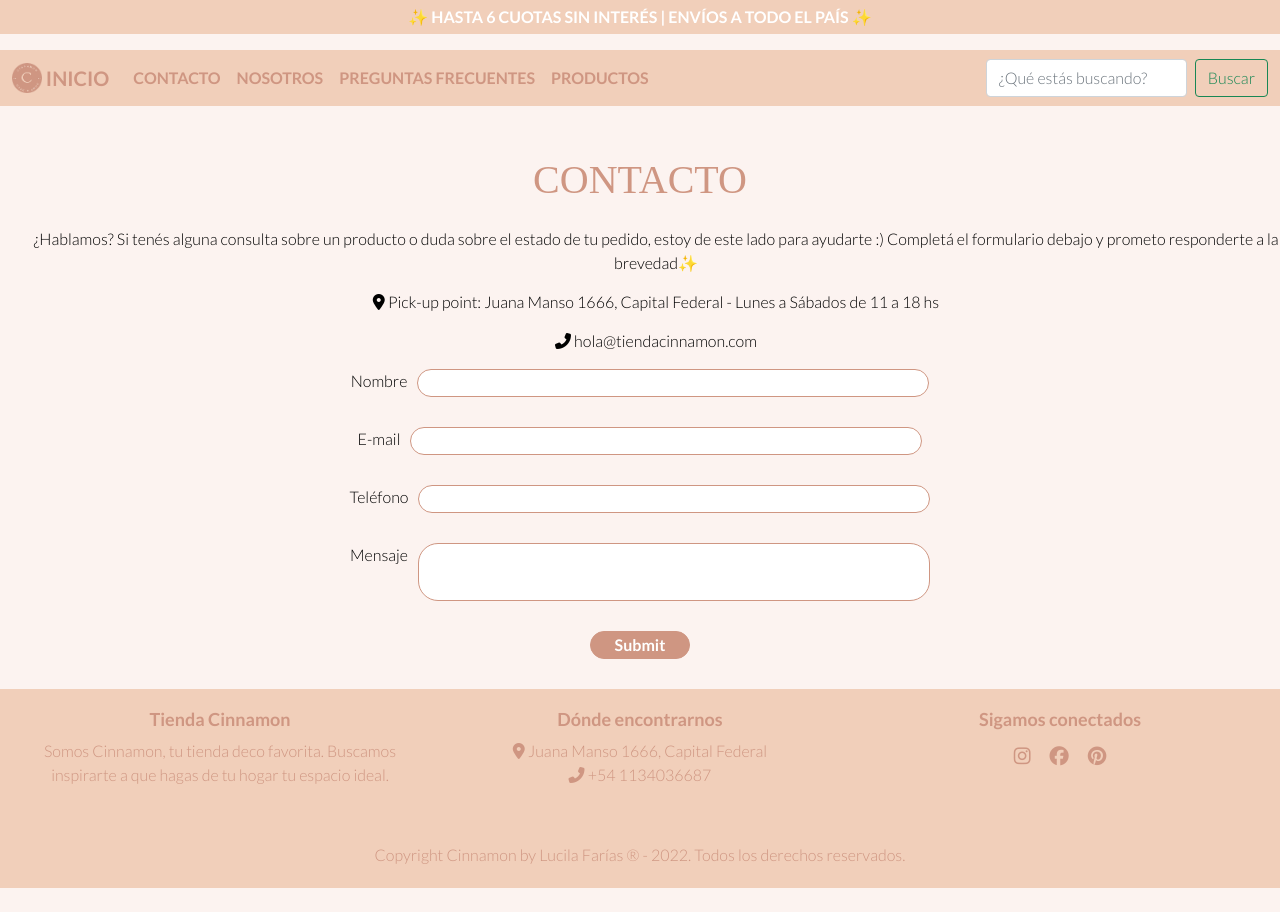
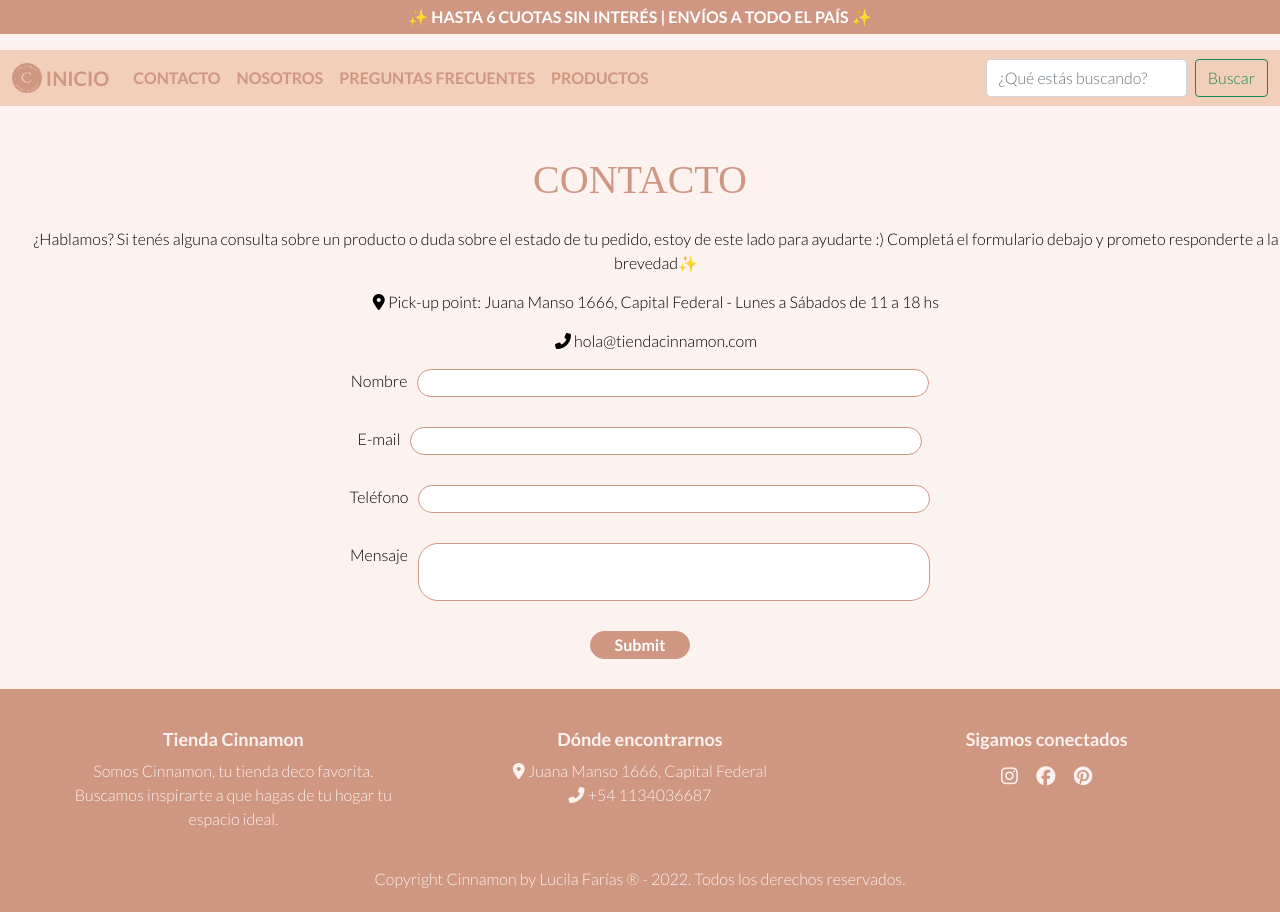
Before and after one commit to LucilaFarias26/SASS-Lucila-Farias, a website: page secciones/contacto.html in a window 1280 px wide. Before the commit the page ends 888 px from the top, so only its background shows below. Drawn offline with nearby package versions, Linux system fonts and the light colour scheme; a web font is replaced by a local one.

Commit message:
cambios en sass

```diff
--- a/estilos/_nav.scss
+++ b/estilos/_nav.scss
@@ -1,3 +1,6 @@
+.navbar {
+    margin-bottom: 12px;
+
 .navbar-brand {
     color: #CF9682;
     font-weight: bold;
@@ -8,18 +11,19 @@
         font-weight: bold;
     }
 
-    &:hover {
-        color: white !important;
+    .nav-link:hover {
+        color: white!important;
     }
 }
 .navbar-toggler {
     border: 1px solid #952b2ba1!important;
 }
+}
 
 #encabezado {
     font-family: 'Lato', sans-serif;
     font-weight: bold;
-    background-color: #f1cfba;
+    background-color:#CF9682;
     color: white;
     text-align: center;
     padding: 5px 0;
--- a/estilos/estilos.scss
+++ b/estilos/estilos.scss
@@ -17,22 +17,22 @@ body {
 /*Reglas del footer */
 
 footer {
-    background-color: $secundario;
+    background-color: $principal;
 }
 
 h3.titulo-info-footer {
     font-weight: bold;
     font-size: 18px;
-    color: $principal;
+    color: $terciario;
 }
 .contenedor-info-footer {
     height: auto;
-    padding: 10px;
+    padding: 30px;
     width: 100%;
     display: flex;
-    padding-bottom: 2%;
+    padding-bottom: 5px;
     justify-content: space-around;
-    color: $principal;
+    color: $terciario;
 }
 
 @media (max-width: 768px) {
@@ -72,7 +72,7 @@ h3.titulo-info-footer {
     text-align: center;
     font-size: 1rem;
     padding: 5px;
-    color: $principal;
+    color: $terciario;
 }
 
 /*Pagina de inicio */
```
Also changed, not shown: style/style.css.
